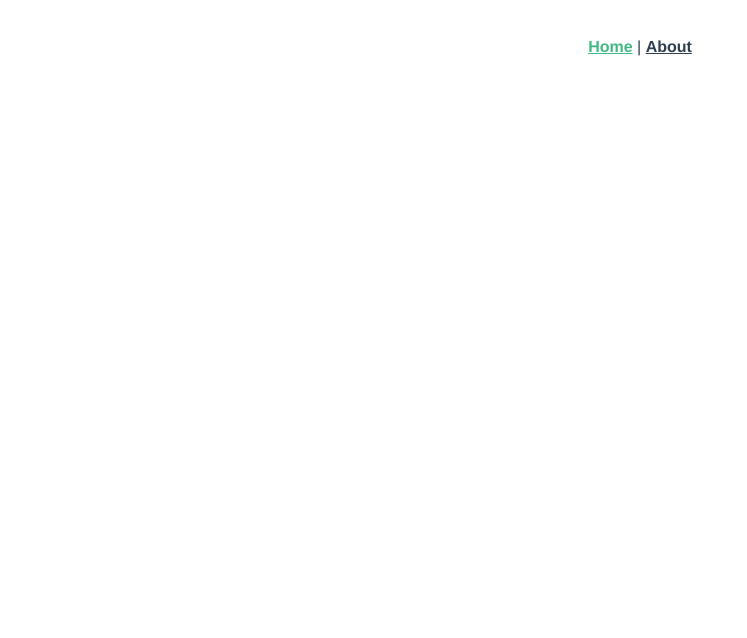
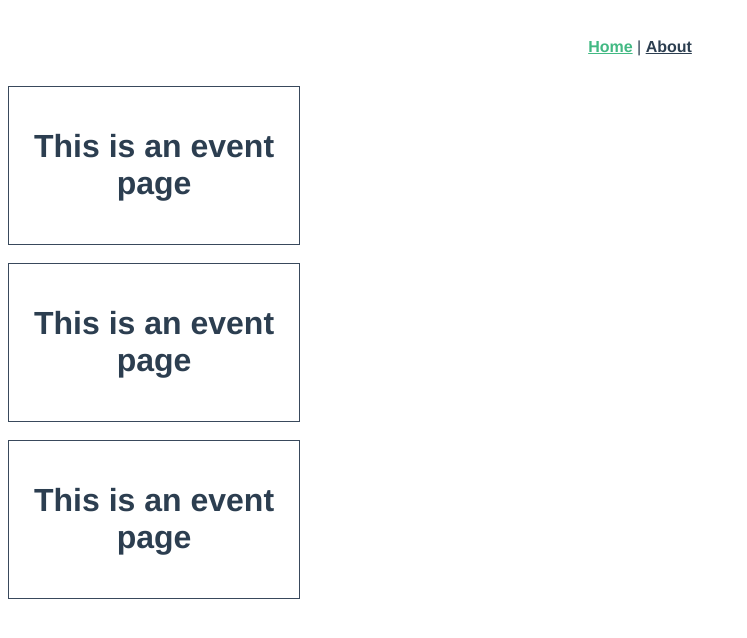
Before and after one commit to sirkittbreaker/713-DAY06-Vue, a Vue app in the folder 713-frontend/: page / in a window 1280 px wide. Shown: the top 638 px of the page, without its empty margins (0-747 px from the left). Built offline with nearby package versions, Linux system fonts and the light colour scheme; the HTML template or start-up script is replaced by a standard one.

Commit message:
Task 2 Create Component and Binding Data

```diff
--- /dev/null
+++ b/713-frontend/src/components/EventCard.vue
@@ -0,0 +1,21 @@
+<script setup lang="ts"></script>
+
+<template>
+  <div class="event-card">
+    <h1>This is an event page</h1>
+  </div>
+</template>
+
+<style scoped>
+.event-card {
+  padding: 20px;
+  width: 250px;
+  cursor: pointer;
+  border: 1px solid #39495c;
+  margin-bottom: 18px;
+}
+.event-card:hover {
+  transform: scale(1.01);
+  box-shadow: 0 3px 12px 0 rgba(0, 0, 0, 0.2);
+}
+</style>
--- a/713-frontend/src/views/EventListView.vue
+++ b/713-frontend/src/views/EventListView.vue
@@ -1,5 +1,11 @@
-<script setup lang="ts"></script>
+<script setup lang="ts">
+import EventCard from '@/components/EventCard.vue'
+</script>
 
 <template>
-  <div></div>
+  <div>
+    <EventCard />
+    <EventCard />
+    <EventCard />
+  </div>
 </template>
```
